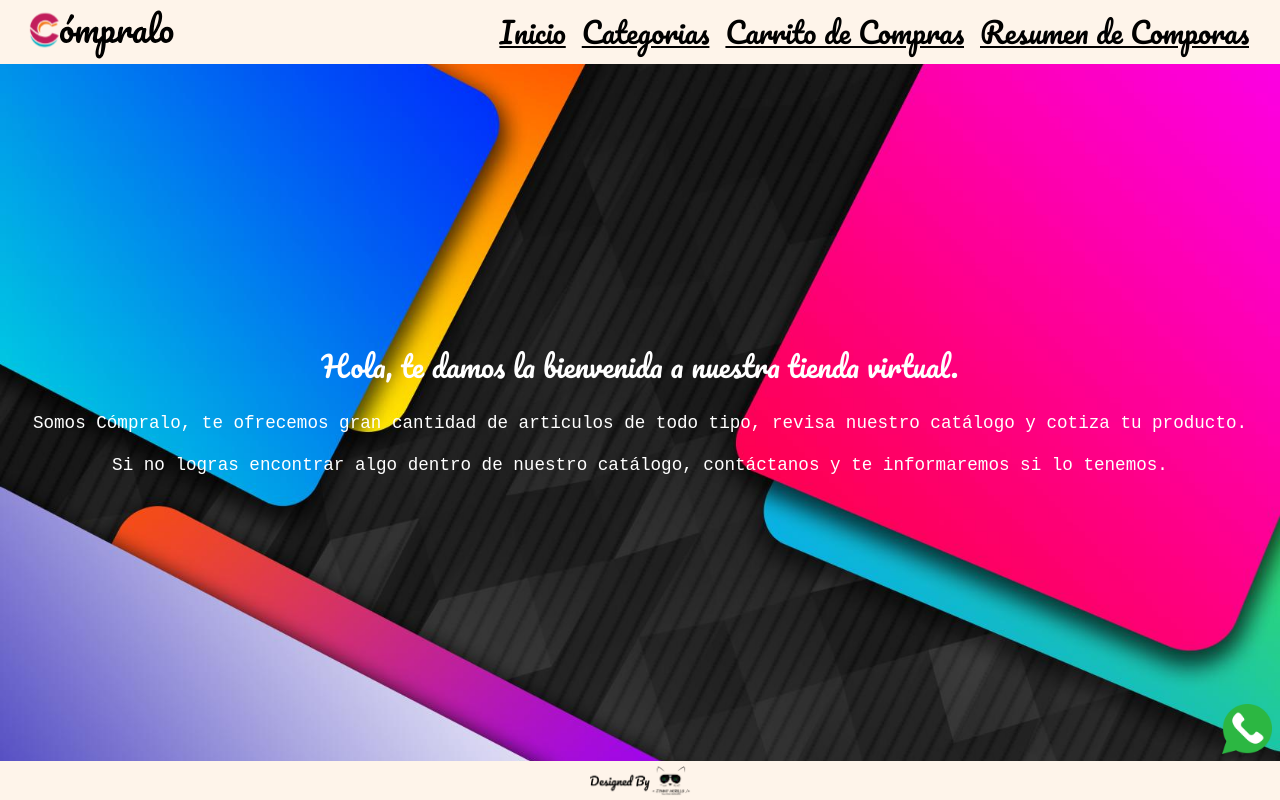
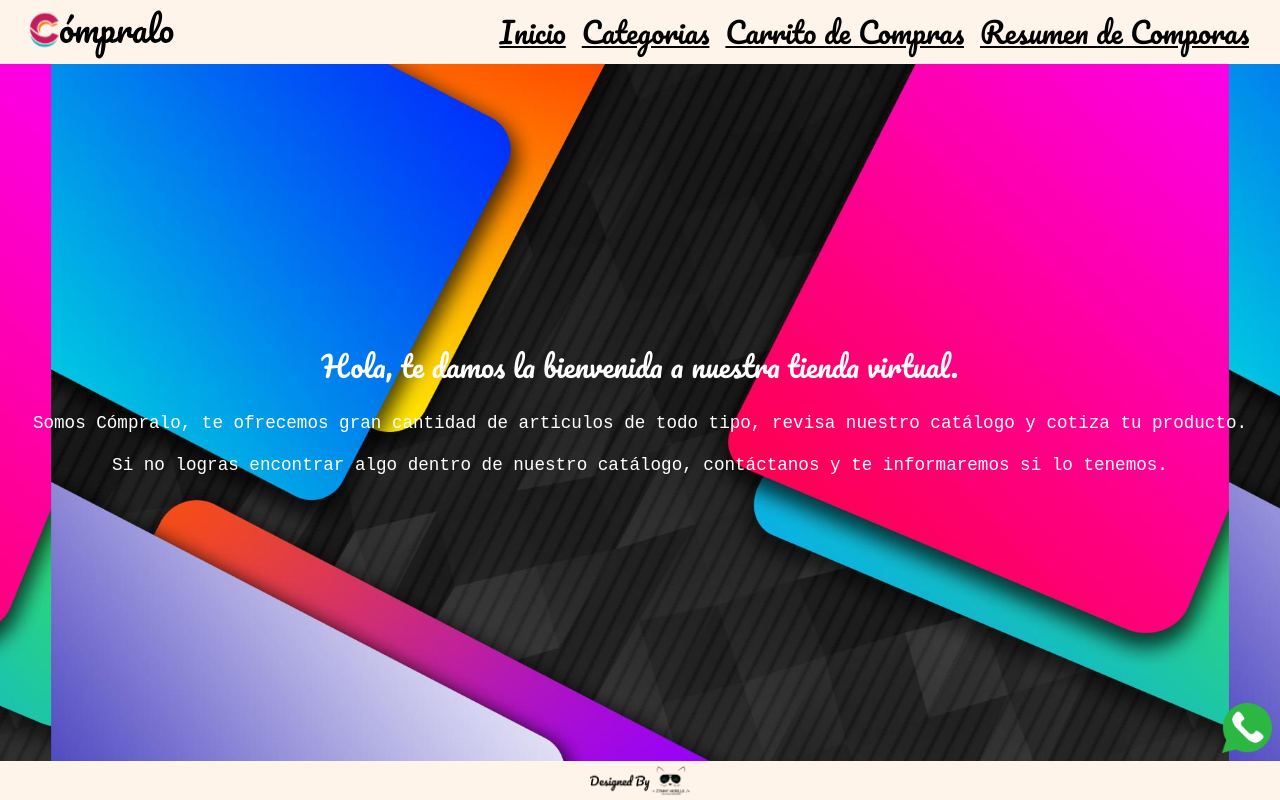
Before and after one commit to JymmyMurillo/Un-cliente-real, a React (Create React App) app: page / in a window 1280 px wide. Built offline with nearby package versions, Linux system fonts and the light colour scheme; a web font is replaced by a local one.

Commit message:
Correcting position errors when scrolling

```diff
--- a/src/App.css
+++ b/src/App.css
@@ -83,17 +83,20 @@ html {
 
 .own-bg-body-app {
   background-image: url(./images/BgBody.jpg);
-  background-size: cover;
-  position: absolute;
-  background-position: center center;
-  top: var(--navBarHeight);
-  height: calc(100vh - (var(--navBarHeight)));
+  background-attachment: fixed;
+  background-position: center var(--navBarHeight);
+  background-size: auto calc(100vh - var(--navBarHeight));
+  height: auto;
+  min-height:100vh;
 }
 
 .own-body-pages {
+  top: var(--navBarHeight);
   width: 100vw;
-  height: calc(100vh - (var(--navBarHeight) + var(--footerHeight)));
-  position: relative;
+  height:auto;
+  min-height: 100vh;
+  padding-top: calc(var(--navBarHeight) + 1.5rem);
+  padding-bottom: calc(var(--footerHeight) + 1.5rem);
 }
 
 /* ----------------Footer classes----------------*/
@@ -132,8 +135,8 @@ html {
 }
 
 .own-Whatsapp-icon {
-  position: absolute;
-  bottom: calc(var(--footerHeight) - 2rem);
+  position: fixed;
+  bottom: calc(var(--footerHeight) + 0.5rem);
   right: 0.5rem;
   width: 3.125rem;
   height: auto;
--- a/src/App.js
+++ b/src/App.js
@@ -10,7 +10,8 @@ function App() {
         <div>
           <NavBar />
         </div>
-        <div className="own-body-pages p-4 d-flex flex-column justify-content-center">
+
+        <div className="own-body-pages px-4 d-flex flex-column justify-content-center">
           <HomePage />
         </div>
 
--- a/src/components/navBar/NavBar.jsx
+++ b/src/components/navBar/NavBar.jsx
@@ -23,7 +23,7 @@ function NavBar() {
         </button>
         <div
           className="offcanvas offcanvas-end own-bg-navBar-footer"
-          tabindex="-1"
+          tabIndex="-1"
           id="offcanvasNavbar"
           aria-labelledby="offcanvasNavbarLabel"
         >
--- a/src/pages/home.jsx
+++ b/src/pages/home.jsx
@@ -13,6 +13,7 @@ export default function HomePage() {
         logras encontrar algo dentro de nuestro catálogo, contáctanos y te
         informaremos si lo tenemos.
       </h2>
+
       <a
         href="https://wa.me/+573502981239?text=Hola,%20me%20interesa%20hablar%20sobre%20algunos%20productos..."
         target="_blank"
```
